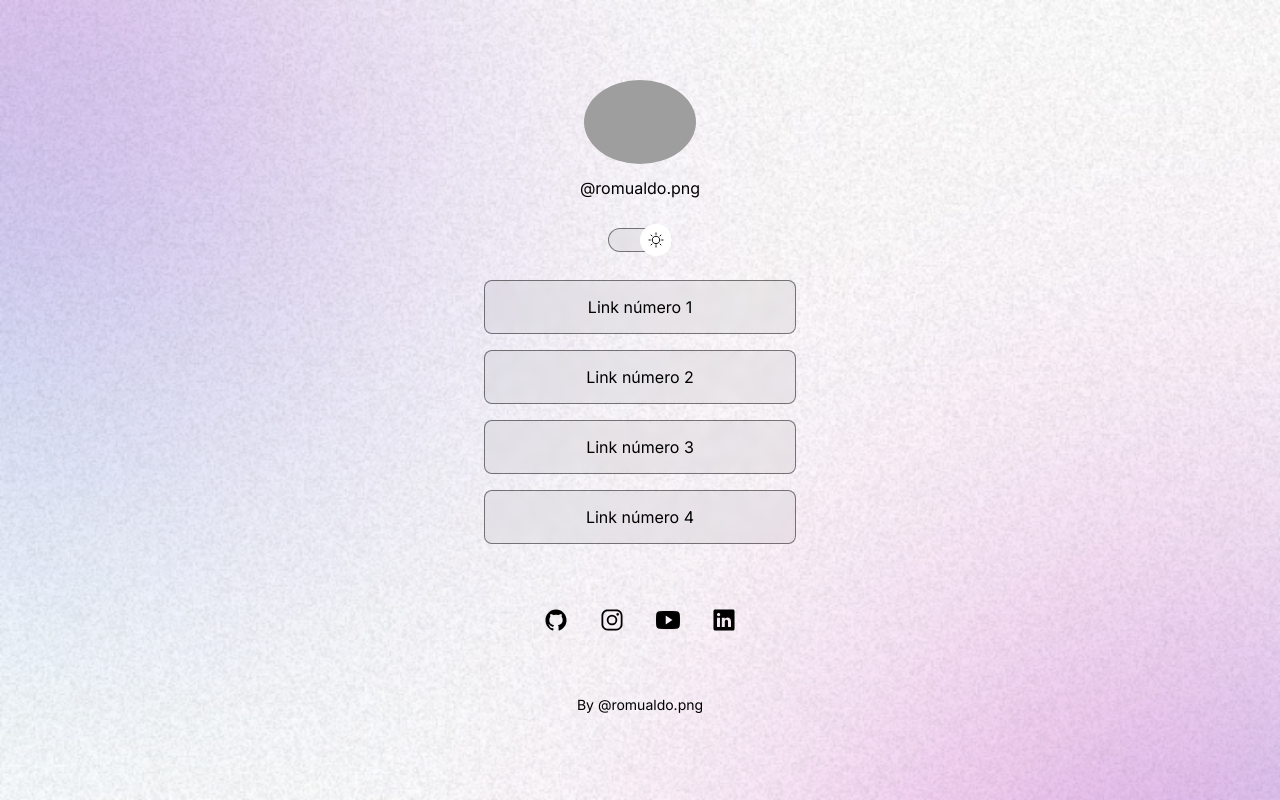
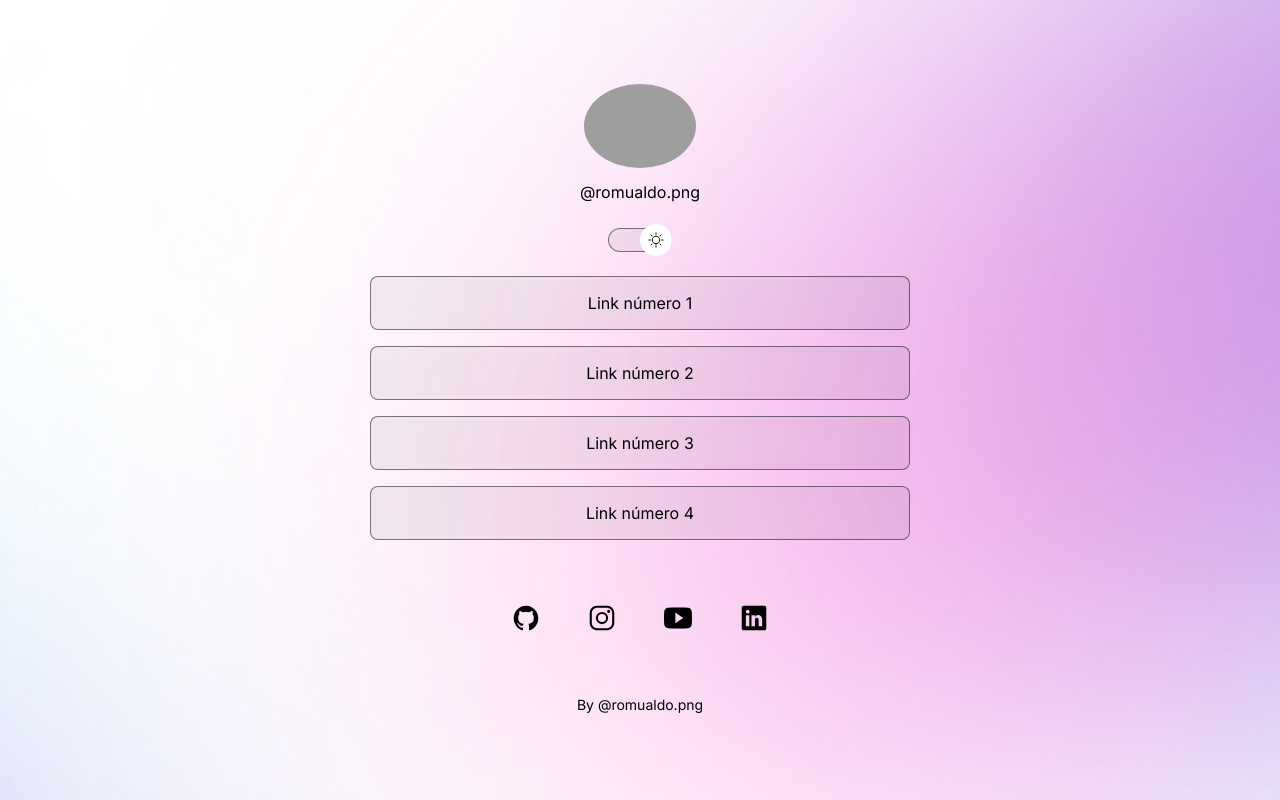
Before and after one commit to GuilhermeAlencarM/Link-Tree, a plain HTML site: page index.html in a window 1280 px wide. Both pictures are taken after a click on the element 640 px from the left and 240 px from the top of the page. Shown: the top 800 px of the page. Drawn offline with nearby package versions, Linux system fonts and the light colour scheme; grey boxes are pictures that could not be loaded.

Commit message:
css edit

```diff
--- a/style.css
+++ b/style.css
@@ -8,8 +8,8 @@
   --text-color: white;
   --bg-url: url(./assets/bg-mobile.jpg);
   --stroke-color: rgba(255, 255, 255, 0.5);
-  --surface-color: rgba(255, 255, 255, 0.1);
-  --surface-color-hover: rgba(255, 255, 255, 0.05);
+  --surface-color: rgba(255, 255, 255, 0.05);
+  --surface-color-hover: rgba(0, 0, 0, 0.02);
   --highlight-color: rgba(255, 255, 255, 0.2);
   --switch-bg-url: url(./assets/moon-stars.svg);
 }
@@ -23,22 +23,23 @@
   --highlight-color: rgba(0, 0, 0, 0.1);
   --switch-bg-url: url(./assets/sun.svg);
 }
-
 body {
+  /*shortcut background: color image repeat position/size*/
   background: var(--bg-url) no-repeat top center/cover;
+  height: 100vw;
 }
-
 body * {
   font-family: "Inter", sans-serif;
   color: var(--text-color);
 }
-
 #container {
-  width: 360px;
+  width: 100%;
+  max-width: 588px;
   margin: 56px auto 0px;
-  padding: 0 24px;
+  padding: 4px 24px;
 }
 
+/*profile*/
 #profile {
   text-align: center;
   padding: 24px;
@@ -46,19 +47,20 @@ body * {
 
 #profile img {
   width: 112px;
-  height: auto;
   border-radius: 50%;
 }
+
 #profile p {
   font-weight: 500;
   line-height: 24px;
   margin-top: 8px;
 }
 
+/*switch*/
 #switch {
   position: relative;
   width: 64px;
-  margin: 4px auto;
+  margin: 0 auto;
 }
 
 #switch button {
@@ -74,11 +76,11 @@ body * {
   z-index: 1;
   transform: translateY(-50%);
 
+  animation: slide-back 0.4s;
 }
 
-.light #switch button {
-  right: 0;
-  left: initial;
+#switch button:hover {
+  outline: 8px solid var(--highlight-color);
 }
 
 #switch span {
@@ -88,15 +90,22 @@ body * {
   background: var(--surface-color);
   border: 1px solid var(--stroke-color);
   backdrop-filter: blur(4px);
-  -webkit-backdrop-filter: blur(4px);
+  --webkit-backdrop-filter: blur(4px);
   border-radius: 9999px;
 }
+
+.light #switch button {
+  animation: slide-in 0.4s forwards;
+}
+
+/*links*/
 
 ul {
   list-style: none;
   display: flex;
   flex-direction: column;
   gap: 16px;
+
   padding: 24px 0;
 }
 
@@ -108,23 +117,27 @@ ul li a {
   background: var(--surface-color);
   border: 1px solid var(--stroke-color);
   border-radius: 8px;
-  backdrop-filter: blur(4px);
-  -webkit-backdrop-filter: blur(4px);
+  -webkit-backdrop-filter: blur (4px);
   text-decoration: none;
   font-weight: 500;
   transition: background 0.2s;
 }
+
+/*pseudo-selector*/
 
 ul li a:hover {
   background: var(--surface-color-hover);
   border: 1.5px solid var(--text-color);
 }
 
+/*social links*/
+
 #social-links {
   display: flex;
   justify-content: center;
+  gap: 16px;
   padding: 24px 0;
-  font-size: 24px;
+  font-size: 28px;
 }
 
 #social-links a {
@@ -132,8 +145,8 @@ ul li a:hover {
   align-items: center;
   justify-content: center;
   padding: 16px;
+  border-radius: 50%;
   transition: background 0.2s;
-  border-radius: 50%;
 }
 
 #social-links a:hover {
@@ -145,3 +158,32 @@ footer {
   text-align: center;
   font-size: 14px;
 }
+
+/*media queries*/
+@media (min-width: 700px) {
+  :root {
+    --bg-url: url(./assets/bg-desktop.jpg);
+  }
+  .light {
+    --bg-url: url(./assets/bg-desktop-light.jpg);
+  }
+}
+
+/*animation*/
+@keyframes slide-in {
+  from {
+    left: 0;
+  }
+  to {
+    left: 50%;
+  }
+}
+
+@keyframes slide-back {
+  from {
+    left: 50%;
+  }
+  to {
+    left: 0;
+  }
+}
```
